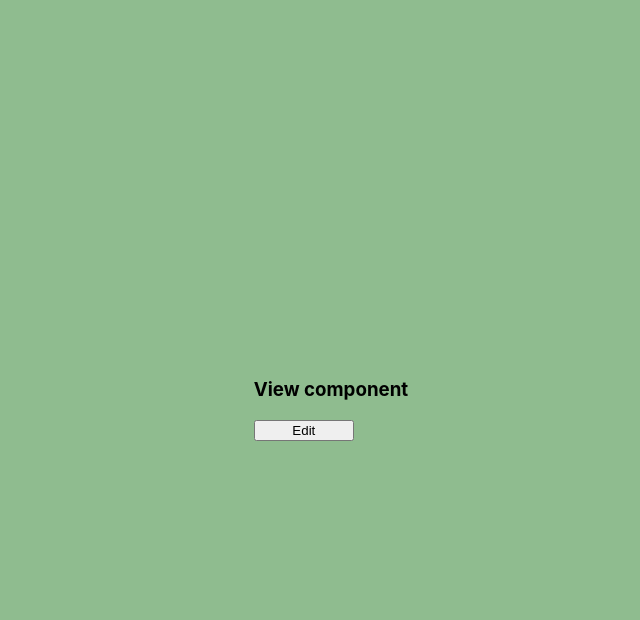
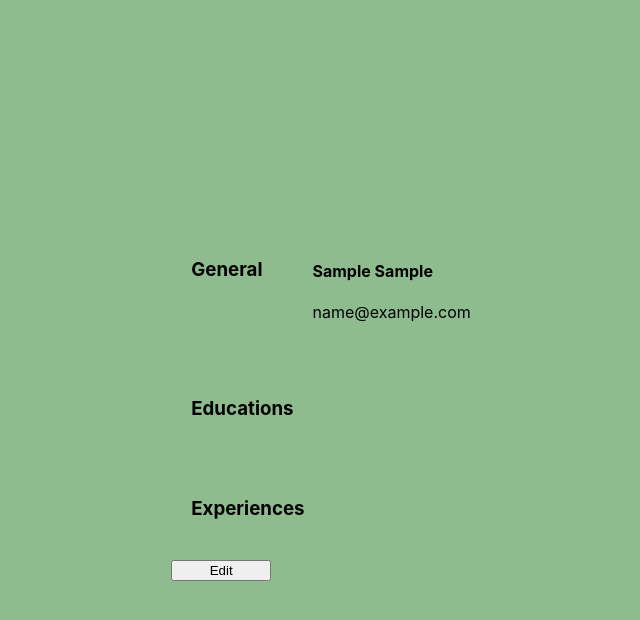
Before and after one commit to mrkgbr/cv-project, a React (Create React App) app: page / in a window 1280 px wide. Both pictures are taken after typing "Sample", "Sample", "name@example.com", "Sample", "Sample", "2020-01-15" into the empty fields and a click on the button "Submit". Shown: the top 620 px of the page, without its empty margins (309-949 px from the left). Built offline with nearby package versions, Linux system fonts and the light colour scheme.

Commit message:
Add view components and functions

```diff
--- /dev/null
+++ b/src/components/View/Educations.css
@@ -0,0 +1,5 @@
+.Educations {
+  display: flex;
+  gap: 50px;
+  padding: 20px;
+}
--- /dev/null
+++ b/src/components/View/Educations.js
@@ -0,0 +1,30 @@
+import { Component } from "react";
+import "./Educations.css";
+
+class Educations extends Component {
+  render() {
+    const educations = this.props.educations;
+    return (
+      <div className="Educations">
+        <div>
+          <h3>Educations</h3>
+        </div>
+        <div>
+          <ul>
+            {educations.map((education) => {
+              return (
+                <li key={education.id}>
+                  <h4>{education.schoolName}</h4>
+                  <p>{education.studyTitle}</p>
+                  <p>{education.date}</p>
+                </li>
+              );
+            })}
+          </ul>
+        </div>
+      </div>
+    );
+  }
+}
+
+export default Educations;
--- /dev/null
+++ b/src/components/View/Experiences.css
@@ -0,0 +1,5 @@
+.Experiences {
+  display: flex;
+  gap: 50px;
+  padding: 20px;
+}
--- /dev/null
+++ b/src/components/View/Experiences.js
@@ -0,0 +1,33 @@
+import { Component } from "react";
+import "./Experiences.css";
+
+class Experiences extends Component {
+  render() {
+    const experiences = this.props.experiences;
+    return (
+      <div className="Experiences">
+        <div>
+          <h3>Experiences</h3>
+        </div>
+        <div>
+          <ul>
+            {experiences.map((experience) => {
+              return (
+                <li key={experience.id}>
+                  <h4>{experience.company}</h4>
+                  <h5>{experience.position}</h5>
+                  <p>{experience.task}</p>
+                  <p>
+                    {experience.start} - {experience.task}
+                  </p>
+                </li>
+              );
+            })}
+          </ul>
+        </div>
+      </div>
+    );
+  }
+}
+
+export default Experiences;
--- /dev/null
+++ b/src/components/View/General-view.js
@@ -0,0 +1,23 @@
+import { Component } from "react";
+import "./General.css";
+
+class General extends Component {
+  render() {
+    const general = this.props.general;
+    return (
+      <div className="General">
+        <div>
+          <h3>General</h3>
+        </div>
+        <div>
+          <h4>
+            {general.firstName} {general.lastName}
+          </h4>
+          <p>{general.email}</p>
+        </div>
+      </div>
+    );
+  }
+}
+
+export default General;
--- /dev/null
+++ b/src/components/View/General.css
@@ -0,0 +1,5 @@
+.General {
+  display: flex;
+  gap: 50px;
+  padding: 20px;
+}
--- a/src/components/View/View.js
+++ b/src/components/View/View.js
@@ -1,10 +1,15 @@
 import { Component } from "react";
+import General from "./General-view";
+import Educations from "./Educations";
+import Experiences from "./Experiences";
 
 export default class View extends Component {
   render() {
     return (
       <div className="View">
-        <h3>View component</h3>
+        <General general={this.props.general} />
+        <Educations educations={this.props.educations} />
+        <Experiences experiences={this.props.experiences} />
         <button type="button" onClick={this.props.handleClick}>
           {this.props.buttonText}
         </button>
```
